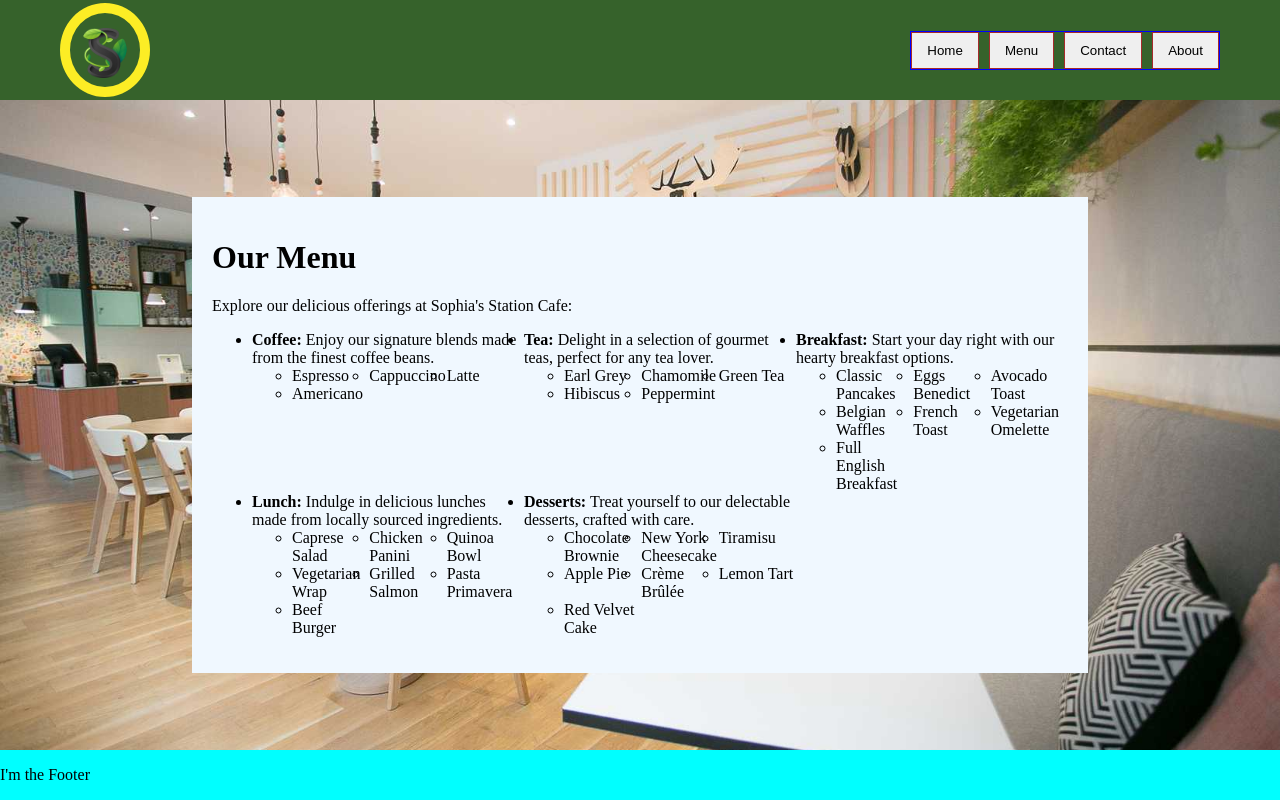
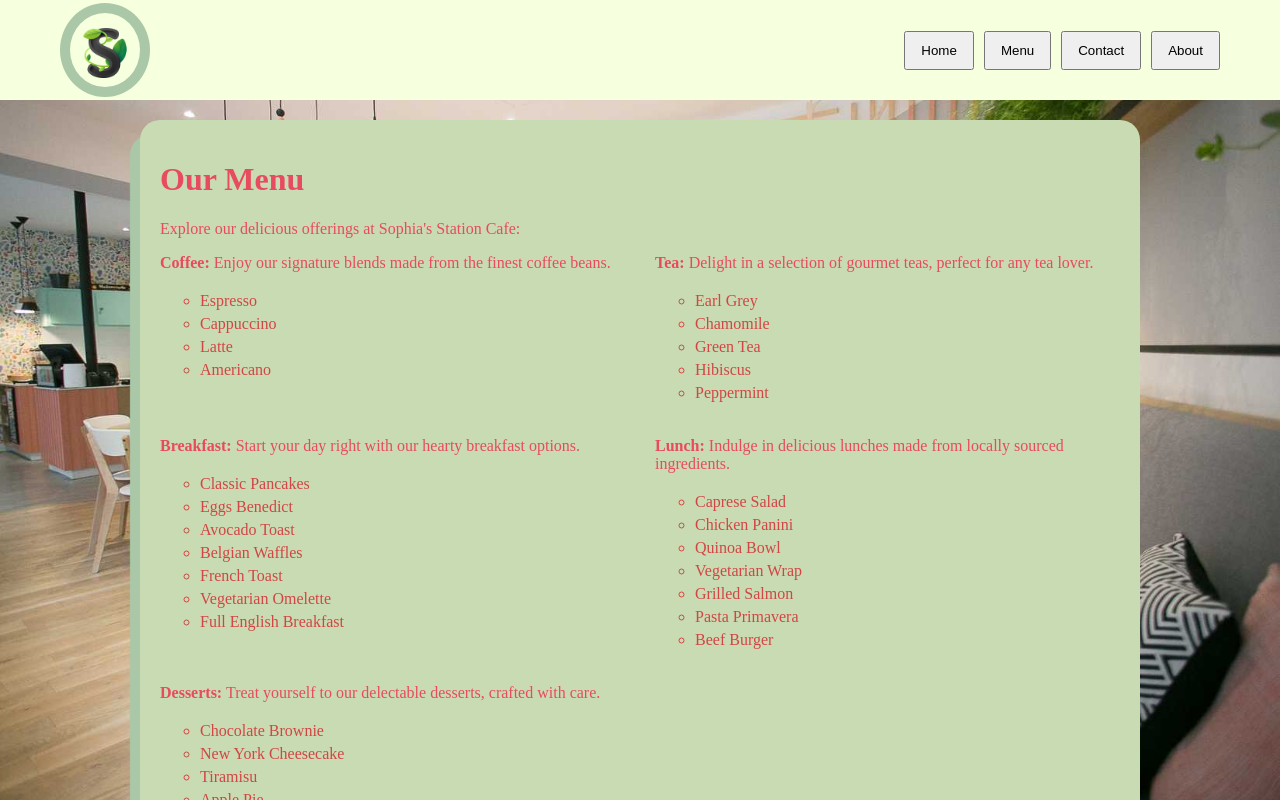
Before and after one commit to karldreta/RestaurantPage-OdinProject, a website built with webpack: page src/index.html in a window 1280 px wide. Both pictures are taken after a click on the button "Menu". Shown: the top 800 px of the page. Built offline with nearby package versions, Linux system fonts and the light colour scheme.

Commit message:
Refactor color palette

```diff
--- a/src/style.css
+++ b/src/style.css
@@ -3,10 +3,12 @@
 }
 
 :root {
-    --primary-color: #36622B;
-    --background-color: #A97555;
-    --text-color: #61B136;
-    --accent-color: #FCED25;
+    --text-color: #E84A5F;
+    --background-color: #C9DBB2;
+    --primary-color: #F6FFDE;
+    --accent-color: #AAC8A7;
+    --ul-color: #889E81;
+    --li-color: #D24545;
 }
 
 
@@ -22,6 +24,7 @@ body {
     background-size: cover;
     background-position: center;
     background-repeat: no-repeat;
+    background-attachment: fixed;
     overflow-x: hidden; /* We'll have to use x since the axis has been reversed by body's flex direction*/
 }
 
@@ -56,7 +59,7 @@ body {
 
 
 #header > #navPanel {
-    border: 1px solid blue;
+    /* border: 1px solid blue; */
     display: flex;
     margin-right: 50px;
     gap: 10px;
@@ -64,29 +67,54 @@ body {
 
 #navPanel > button {
     padding: 10px 15px;
-    border: 1px solid brown;
+    /* border: 1px solid brown; */
 }
 
 #content {
     background-color: aliceblue;
     width: 70%;
     height: auto;
-    margin-top: 20px;
+    margin: 20px 0;
     padding: 20px;
+    color: var(--text-color);
+    background-color: var(--background-color);
+    border-radius: 20px;
+    box-shadow: -10px 15px 1px var(--accent-color);
 }
 
 #content.home {
-    border: 1px solid brown;
-    color: red;
     width: 500px;
     height: auto;
     align-self: flex-start;
     margin-left: 50px;
 }
 
-#content.menu ul {
+#content.menu {
+    width: 1000px;
+    height: auto;
+}
+
+#content.menu > ul {
     display: grid;
-    grid-template-columns: repeat(3, 1fr);
+    grid-template-columns: repeat(2, 1fr);
+    margin: 0;
+    padding: 0;
+    gap: 30px;
+    list-style: none;
+}
+
+/* #content.menu .menu-category {
+    border: 1px solid green;
+} */
+
+#content.menu .menu-category ul {
+    color: var(--li-color);
+    margin-top: 20px;
+}
+
+#content.menu .menu-category ul > li {
+    /* border: 1px solid red; */
+    margin-bottom: 5px;
 }
 
 #footer {
```
